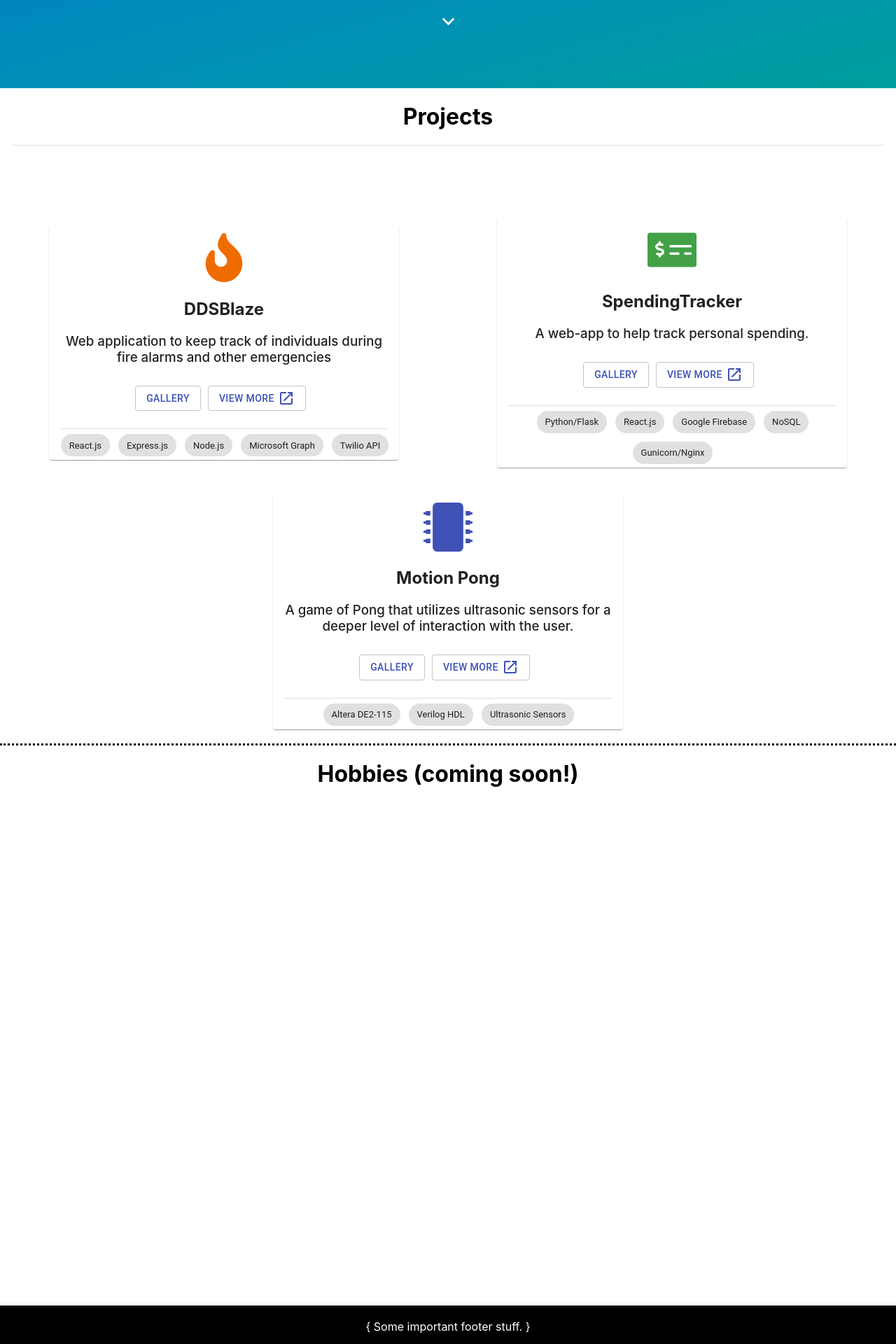
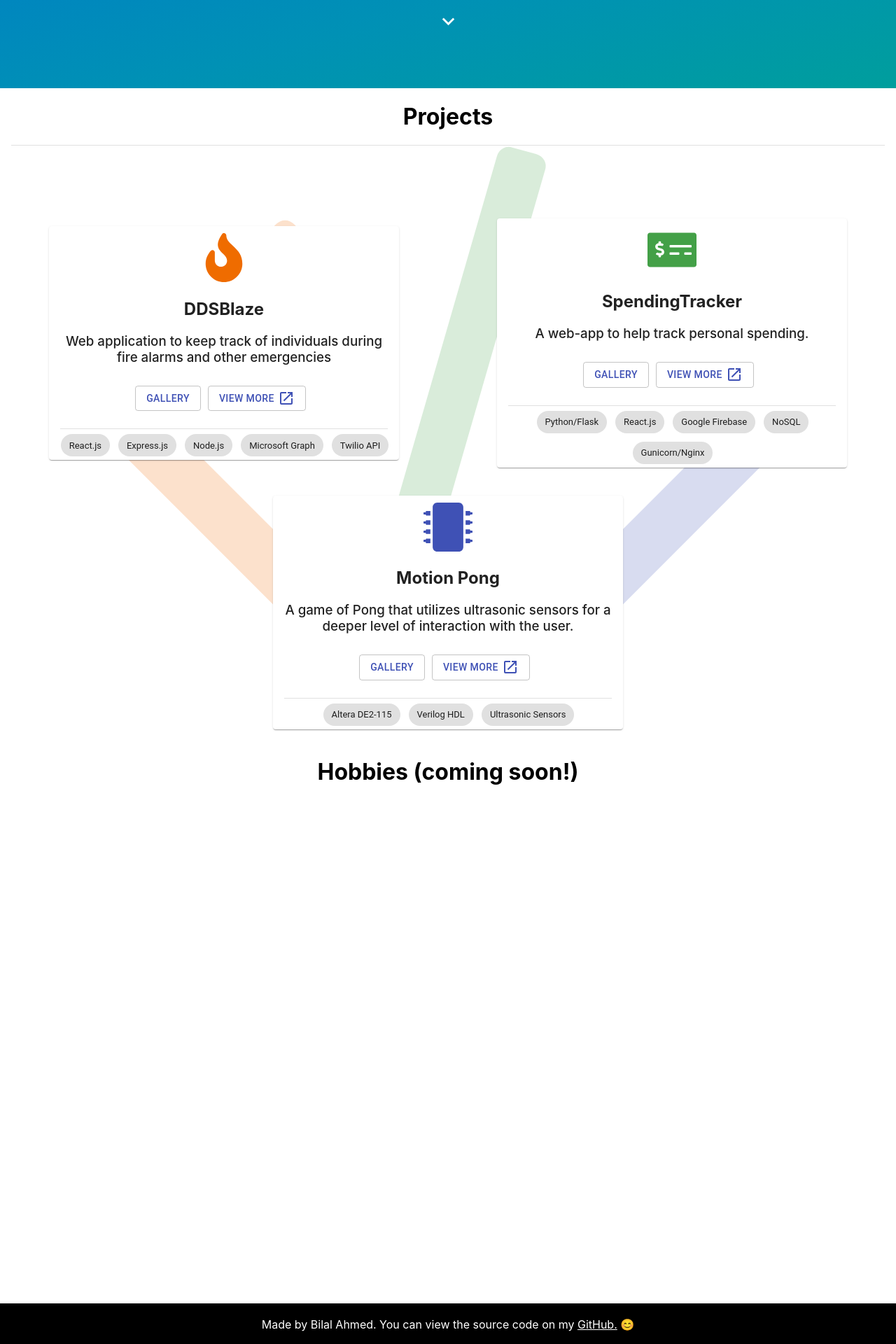
Before and after one commit to bill-ahmed/billahmed, a React (Create React App) app: page / in a window 1280 px wide. Shown: the part 700-2620 px from the top of the page at 70% size. Built offline with nearby package versions, Linux system fonts and the light colour scheme.

Commit message:
updated background for projects section, and other minor touchups

```diff
--- a/src/components/Footer.js
+++ b/src/components/Footer.js
@@ -3,7 +3,9 @@ import './css/Footer.css';
 function Footer(props) {
     return(
         <div className="footer">
-            <h4>{"{ Some important footer stuff. }"}</h4>
+            <h4>Made by Bilal Ahmed. You can view the source code on my
+                <a href="https://github.com/bill-ahmed" target="_blank" rel="noopener noreferrer"> <u>GitHub.</u> </a> &#128522;
+            </h4>
         </div>
     );
 }
--- a/src/components/css/Footer.css
+++ b/src/components/css/Footer.css
@@ -13,3 +13,8 @@
     margin: 20px;
     font-weight: 400;
 }
+
+.footer h4 a{
+    text-decoration: none;
+    color: inherit;
+}
--- a/src/components/css/Projects.css
+++ b/src/components/css/Projects.css
@@ -3,7 +3,11 @@
     min-height: 100vh;
     text-align: center;
 
-    border-bottom: 3px dotted;
+    background-image: url('../../assets/code_icon.svg');
+    background-repeat: no-repeat;
+    background-size: 80%;
+    background-position: center;
+    /* border-bottom: 3px dotted; */
     /*rgb(67, 160, 71)*/
 }
 
--- a/src/components/projects.js
+++ b/src/components/projects.js
@@ -167,6 +167,7 @@ function getGalleryProps(nameOfProject, classes){
                             </GridListTile>
                         ))}
                     </GridList>
+                    <p>More coming soon!</p>
                 </div>
             )
         case "SpendingTracker":
```
Also changed, not shown: src/assets/code_icon.svg (added).
